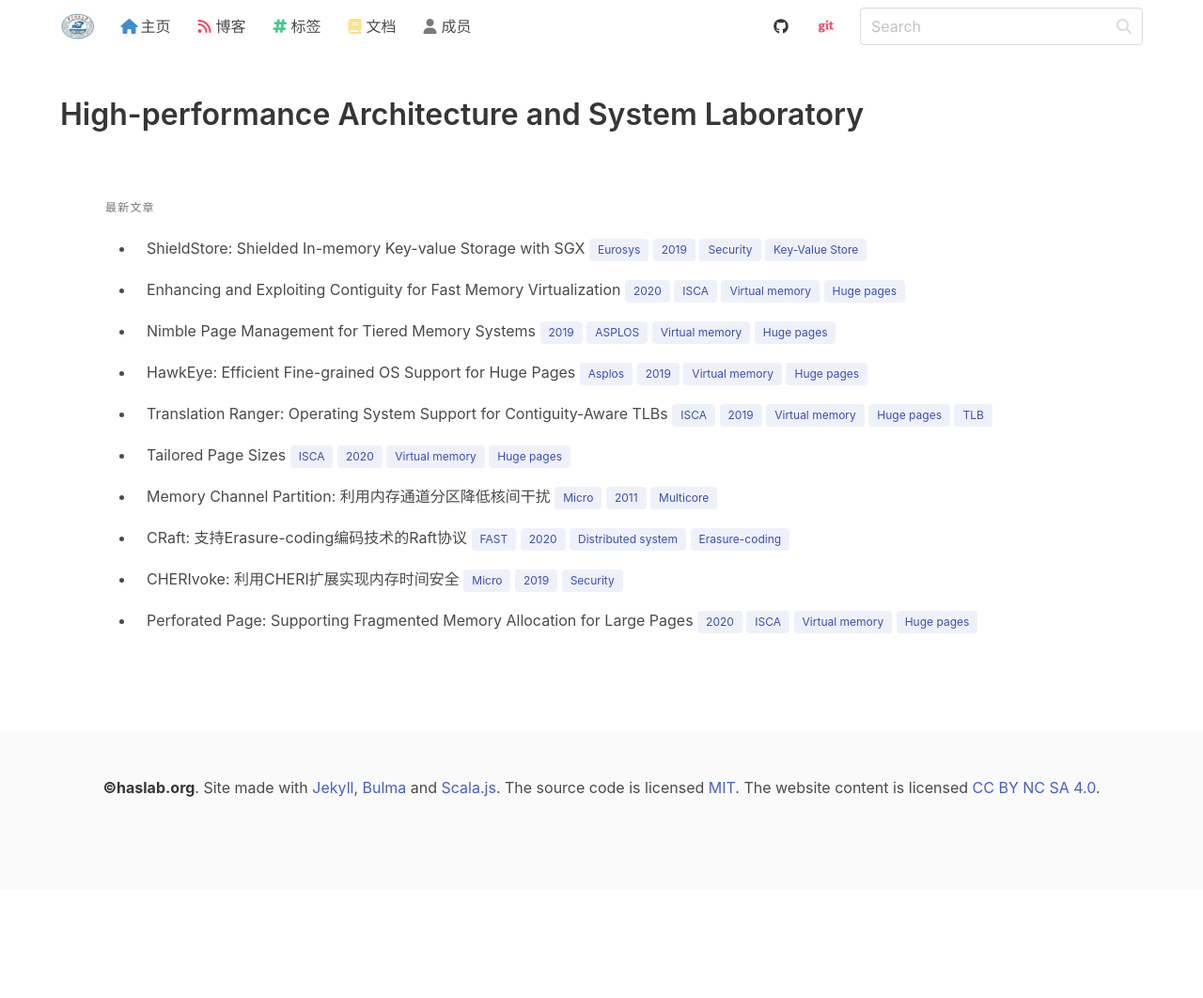
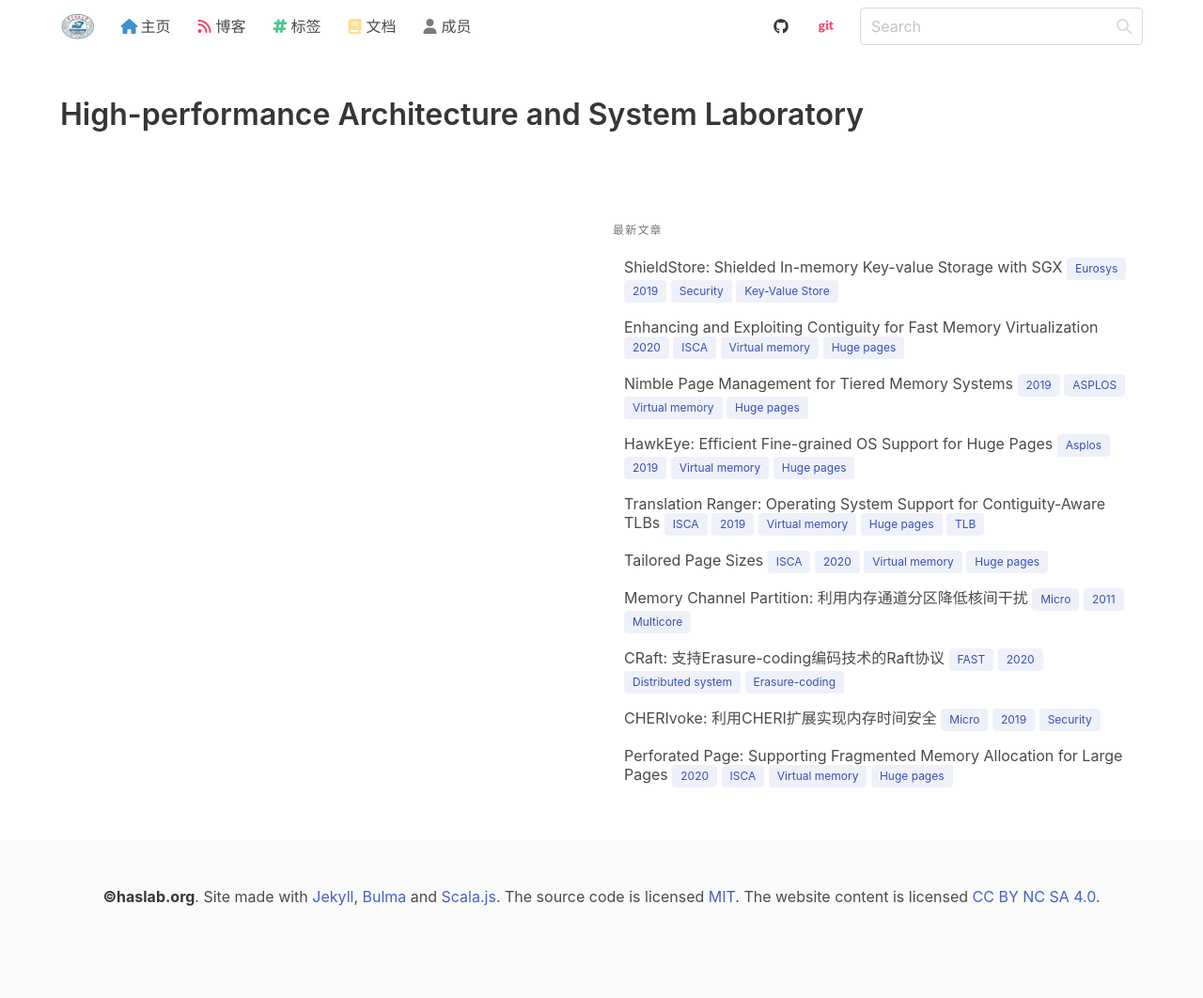
Before and after one commit to haslaboratory/haslaboratory.github.io, a Jekyll site: the page built from pages/index.md, in a window 1280 px wide. Shown: the whole page at 94% size. Built offline with Jekyll 4.4.1, drawn with Linux system fonts in a browser that asks for light colours; nearby versions of some CDN libraries; library files that are not in the unit come from our copies; before the commit the page ends 946 px from its top, so only the background shows below that.

Commit message:
update home page

```diff
--- /dev/null
+++ b/_layouts/bulma_home.md
@@ -0,0 +1,42 @@
+---
+layout: bulma
+---
+
+{% include bulma_navbar.html %}
+
+<section class="section">
+    <div class="container">
+        <h1 class="title">{{page.title}}</h1>
+    </div>
+</section>
+
+<section class="section">
+    <div class="container">
+        <div class="columns">
+            <div class="column">
+                <div class="content">
+                    {{content}}
+                </div>
+            </div>
+            <div class="column">
+                <aside class="menu">
+                    <p class="menu-label">最新文章</p>
+                    <ul class="menu-list">
+                        {% for post in site.posts limit: 20 %}
+                        <li>
+                            <a href="{{ site.baseurl }}{{ post.url }}">
+                                {{ post.title }}
+                                {% for tag in post.tags %}
+                                <span class="tag is-small is-link is-light">{{ tag }}</span>
+                                {% endfor %}
+                            </a>
+                        </li>
+                        {% endfor %}
+                    </ul>
+                </aside>
+            </div>
+        </div>
+    </div>
+</section>
+
+{% include bulma_footer.html %}
--- a/pages/index.md
+++ b/pages/index.md
@@ -1,25 +1,5 @@
 ---
 title: High-performance Architecture and System Laboratory
-layout: page
+layout: bulma_home
 permalink: /
 ---
-
-<section class="section">
-    <div class="container">
-        <aside class="menu">
-            <p class="menu-label">最新文章</p>
-            <ul class="menu-list">
-                {% for post in site.posts %}
-                <li>
-                    <a href="{{ site.baseurl }}{{ post.url }}">
-                        {{ post.title }}
-                        {% for tag in post.tags %}
-                        <span class="tag is-small is-link is-light">{{ tag }}</span>
-                        {% endfor %}
-                    </a>
-                </li>
-                {% endfor %}
-            </ul>
-        </aside>
-    </div>
-</section>
```
